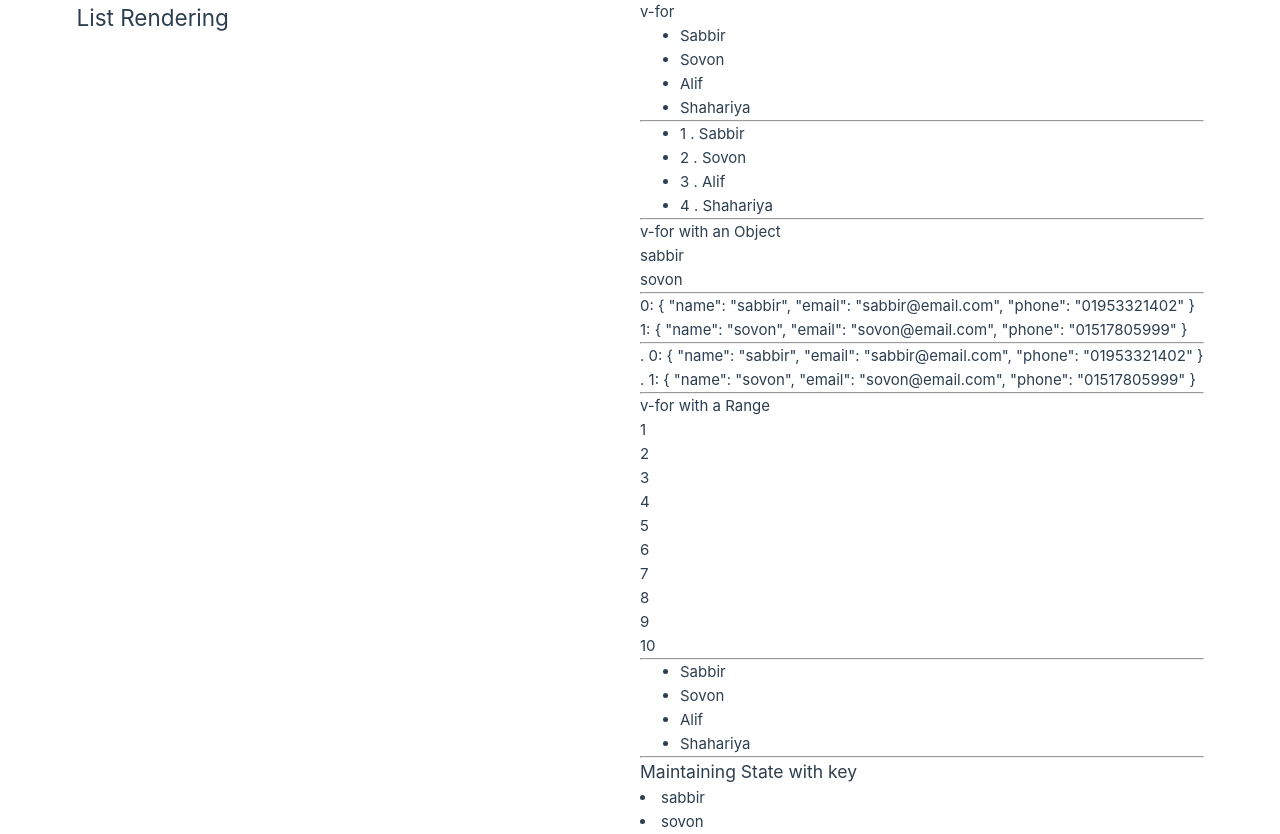
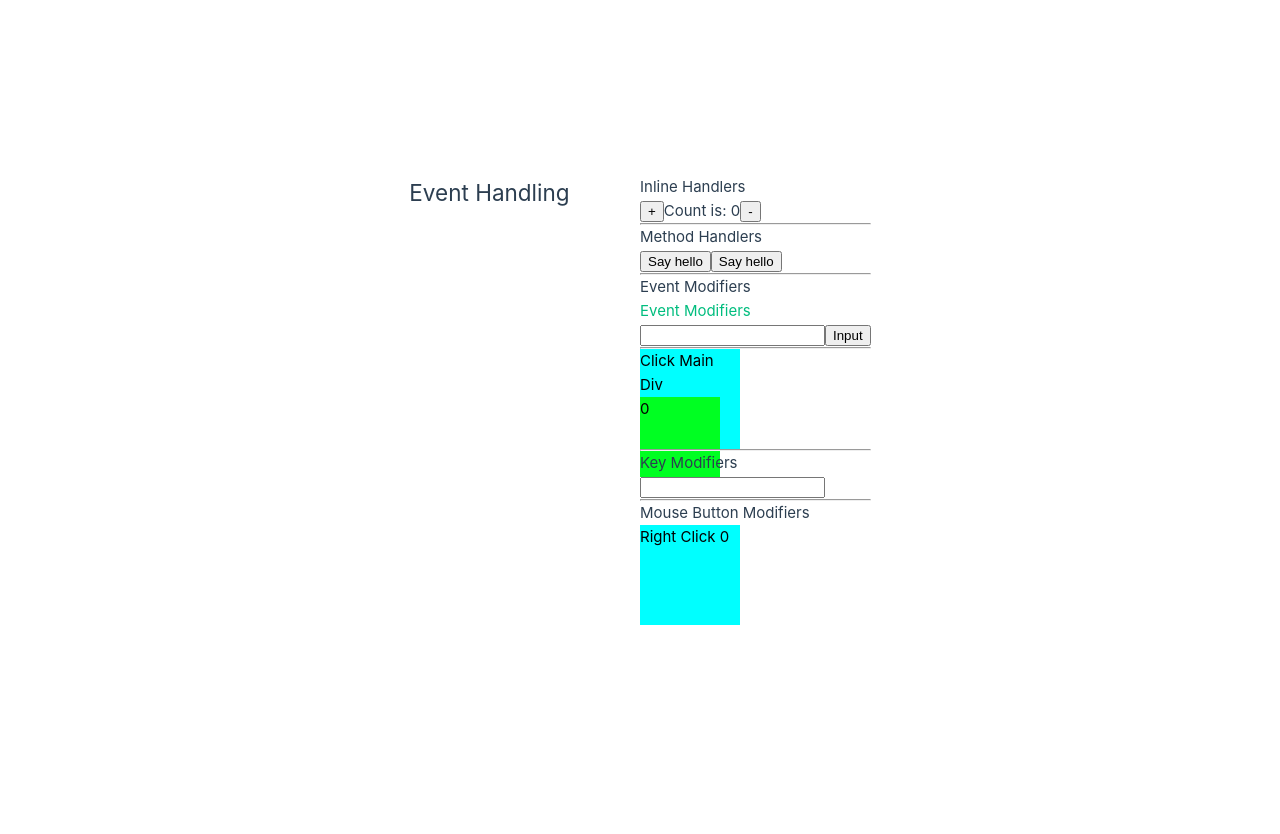
Before and after one commit to spysabbir/vuejs-practice-office_v2, a Vue app: page / in a window 1280 px wide. After the commit the page ends 800 px from the top, so only its background shows below. Built offline with nearby package versions, Linux system fonts and the light colour scheme.

Commit message:
Event Handling

```diff
--- a/src/App.vue
+++ b/src/App.vue
@@ -2,7 +2,8 @@
 // import TemplateSyntax from './components/TemplateSyntax.vue'
 // import ClassAndStyleBindings from './components/ClassAndStyleBindings.vue'
 // import ConditionalRendering from './components/ConditionalRendering.vue'
-import ListRendering from './components/ListRendering.vue'
+// import ListRendering from './components/ListRendering.vue'
+import EventHandling from './components/EventHandling.vue'
 </script>
 
 <template>
@@ -10,14 +11,16 @@ import ListRendering from './components/ListRendering.vue'
     <!-- <h2>Template Syntax</h2> -->
     <!-- <h2>Class and Style Bindings</h2> -->
     <!-- <h2>Conditional Rendering</h2> -->
-    <h2>List Rendering</h2>
+    <!-- <h2>List Rendering</h2> -->
+    <h2>Event Handling</h2>
   </header>
 
   <main>
     <!-- <TemplateSyntax /> -->
     <!-- <ClassAndStyleBindings /> -->
     <!-- <ConditionalRendering /> -->
-    <ListRendering />
+    <!-- <ListRendering /> -->
+    <EventHandling />
   </main>
 </template>
 
--- /dev/null
+++ b/src/components/EventHandling.vue
@@ -0,0 +1,98 @@
+<script>
+export default {
+  data() {
+    return {
+        count: '0',
+        inputValue: '',
+        inputResult: '',
+        inputResult: '',
+        selfCount: '0',
+        keyupInputValue: '',
+        keyupInputResult: '',
+    };
+  },
+  methods: {
+    say(name) {
+        alert(name)
+    },
+    sayEvent(name, event) {
+        event.preventDefault();
+        alert(name)
+        console.log(event.type)
+    },
+    doThis(){
+        alert('Event Modifiers')
+    },
+    onSubmit(){
+        this.inputResult = this.inputValue
+    },
+    doThatBox(){
+        this.selfCount++
+    },
+    submit(){
+        this.keyupInputResult = this.keyupInputValue
+    }
+  }
+};
+</script>
+
+<template>
+
+<h4>Inline Handlers</h4>
+<button @click="count++">+</button>
+<span>Count is: {{ count }}</span>
+<button @click="count--">-</button>
+
+<hr>
+
+<h4>Method Handlers</h4>
+<button @click="say('Sabbir')">Say hello</button>
+<button @click="sayEvent('Sabbir', $event)">Say hello</button>
+
+<hr>
+
+<h4>Event Modifiers</h4>
+<a @click.stop="doThis">Event Modifiers</a>
+<form @submit.prevent="onSubmit">
+    <input type="text"  v-model="inputValue">
+    <button type="submit">Input</button>
+    <span>{{ inputResult }}</span>
+</form>
+
+<hr>
+
+<div class="box" @click.self="doThatBox">
+    Click Main Div
+    <div class="child-box">
+        {{ selfCount }}
+    </div>
+</div>
+
+
+<hr>
+<h4>Key Modifiers</h4>
+<input type="text" @keyup.enter="submit" v-model="keyupInputValue">
+<span>{{ keyupInputResult }}</span>
+
+<hr>
+<h4>Mouse Button Modifiers</h4>
+<div class="box" @click.right="doThatBox">
+    Right Click {{ selfCount }}
+</div>
+
+</template>
+
+<style scoped>
+.box{
+    width: 100px;
+    height: 100px;
+    background-color: aqua;
+    color: black;
+}
+.child-box{
+    width: 80px;
+    height: 80px;
+    background-color: rgb(0, 255, 34);
+    color: black;
+}
+</style>
```
